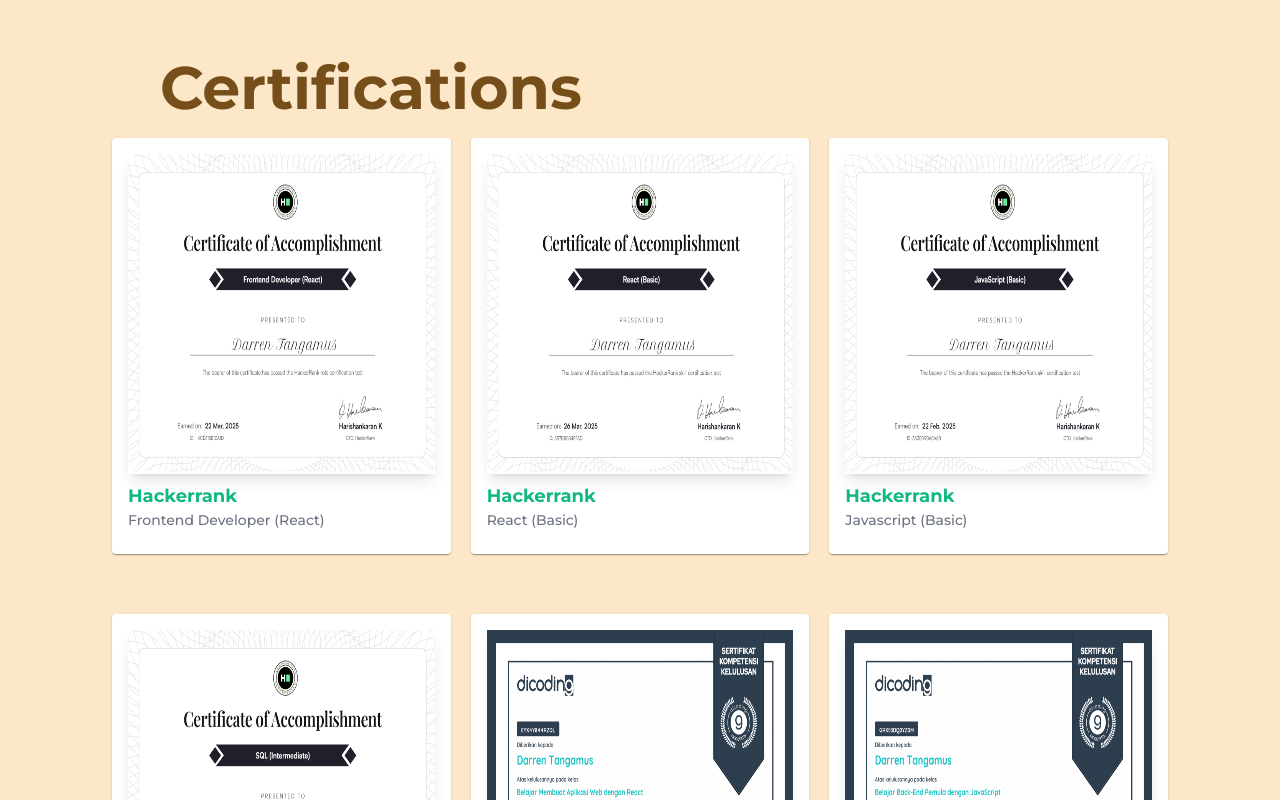
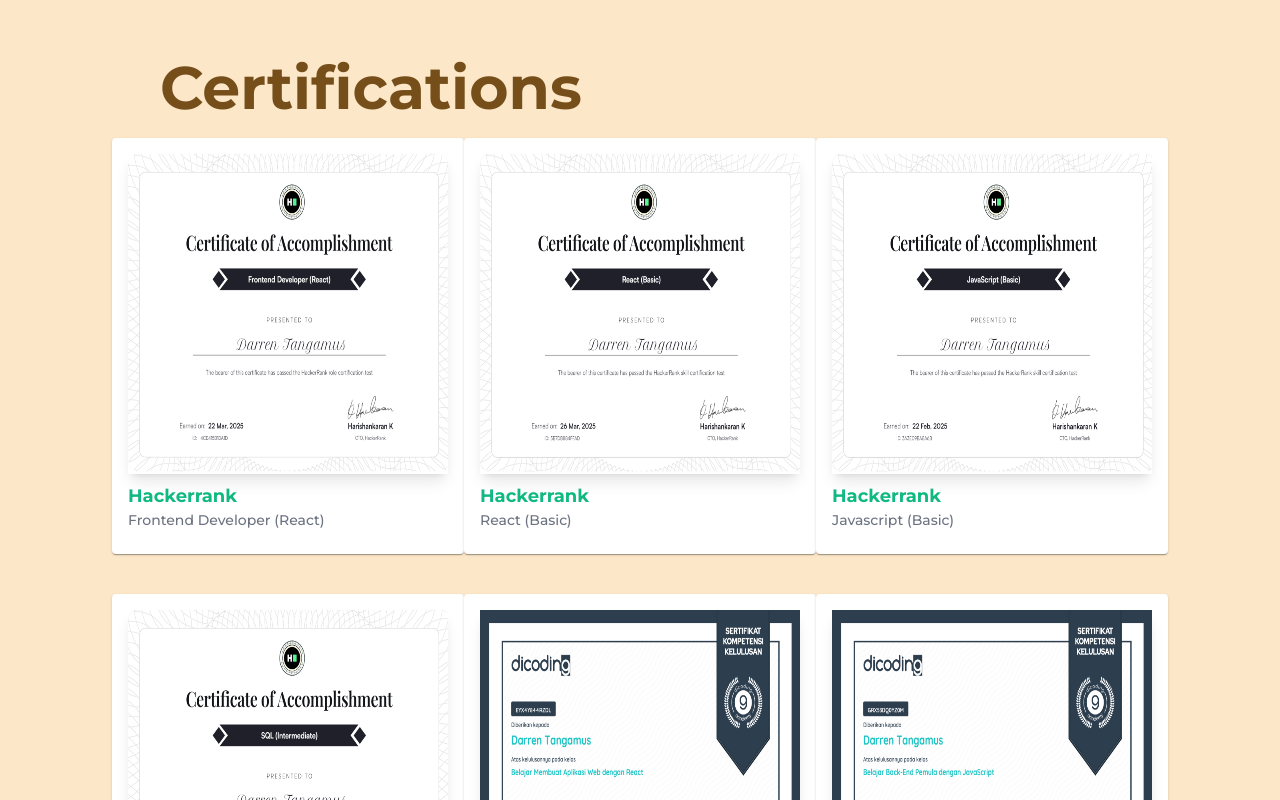
Before and after one commit to IAmGigabyteSpeed/portfolio-web-app, a Next.js app: page /about in a window 1280 px wide. Shown: the part 3740-4540 px from the top of the page. Built offline with nearby package versions, Linux system fonts and the light colour scheme.

Commit message:
Remove gap and add hover scale effect certificate card on page

```diff
--- a/app/about/page.js
+++ b/app/about/page.js
@@ -233,9 +233,10 @@ export default function About() {
               Certifications
             </p>
           </section>
-          <section className="mb-10 grid grid-cols-1 md:grid-cols-2 lg:grid-cols-3 px-8 gap-5">
+          <section className="mb-10 grid grid-cols-1 md:grid-cols-2 lg:grid-cols-3 px-8">
             <motion.div
               initial={{ opacity: 0, y: 50 }}
+              whileHover={{ scale: 1.015 }}
               whileInView={{ opacity: 1, y: 0 }}
               viewport={{ once: true, amount: 0.2 }}
               transition={{ duration: 0.5 }}
@@ -248,6 +249,7 @@ export default function About() {
             </motion.div>
             <motion.div
               initial={{ opacity: 0, y: 50 }}
+              whileHover={{ scale: 1.015 }}
               whileInView={{ opacity: 1, y: 0 }}
               viewport={{ once: true, amount: 0.2 }}
               transition={{ duration: 0.5 }}
@@ -257,6 +259,7 @@ export default function About() {
             </motion.div>
             <motion.div
               initial={{ opacity: 0, y: 50 }}
+              whileHover={{ scale: 1.015 }}
               whileInView={{ opacity: 1, y: 0 }}
               viewport={{ once: true, amount: 0.2 }}
               transition={{ duration: 0.5 }}
@@ -269,6 +272,7 @@ export default function About() {
             </motion.div>
             <motion.div
               initial={{ opacity: 0, y: 50 }}
+              whileHover={{ scale: 1.015 }}
               whileInView={{ opacity: 1, y: 0 }}
               viewport={{ once: true, amount: 0.2 }}
               transition={{ duration: 0.5 }}
@@ -281,6 +285,7 @@ export default function About() {
             </motion.div>
             <motion.div
               initial={{ opacity: 0, y: 50 }}
+              whileHover={{ scale: 1.015 }}
               whileInView={{ opacity: 1, y: 0 }}
               viewport={{ once: true, amount: 0.2 }}
               transition={{ duration: 0.5 }}
@@ -293,6 +298,7 @@ export default function About() {
             </motion.div>
             <motion.div
               initial={{ opacity: 0, y: 50 }}
+              whileHover={{ scale: 1.015 }}
               whileInView={{ opacity: 1, y: 0 }}
               viewport={{ once: true, amount: 0.2 }}
               transition={{ duration: 0.5 }}
```
